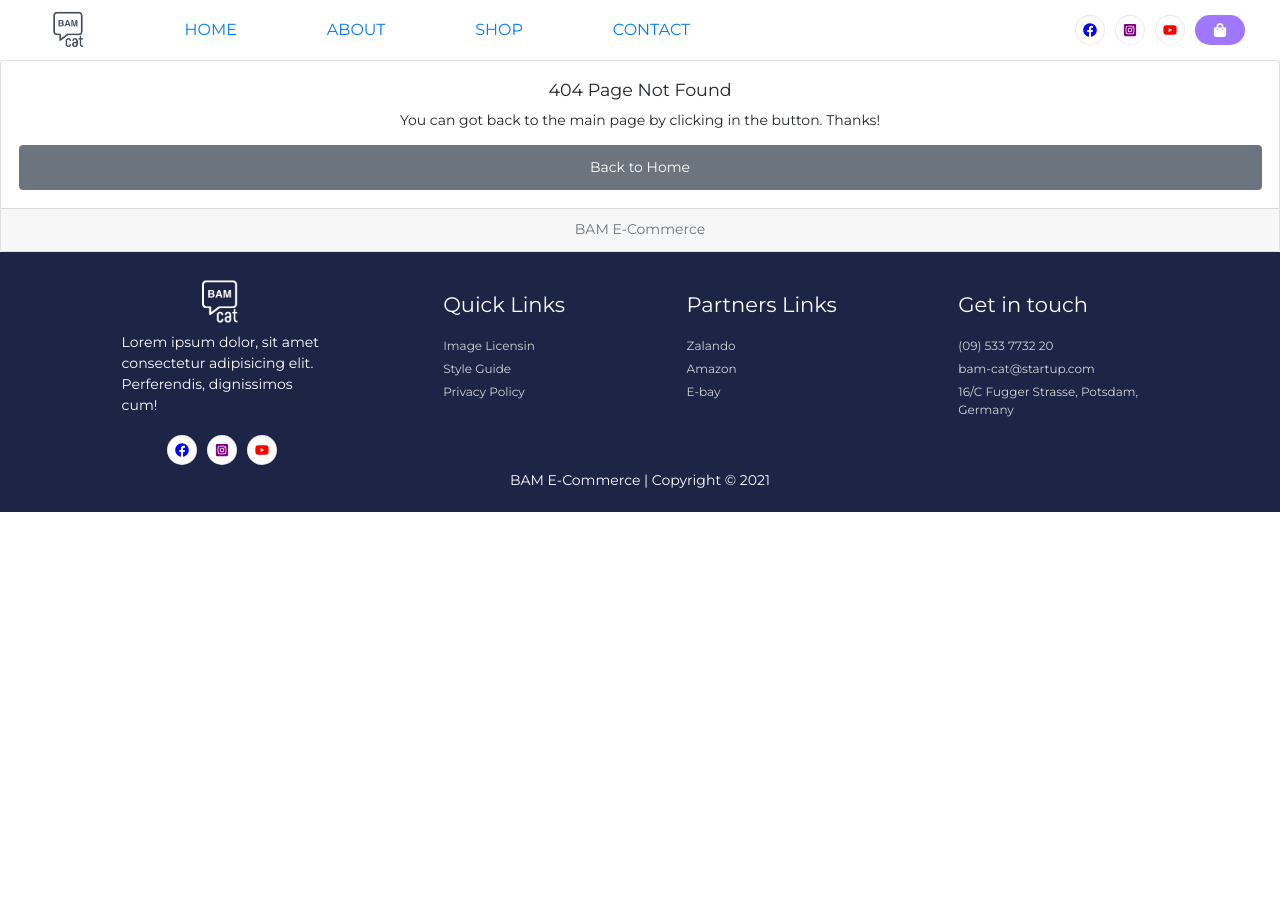
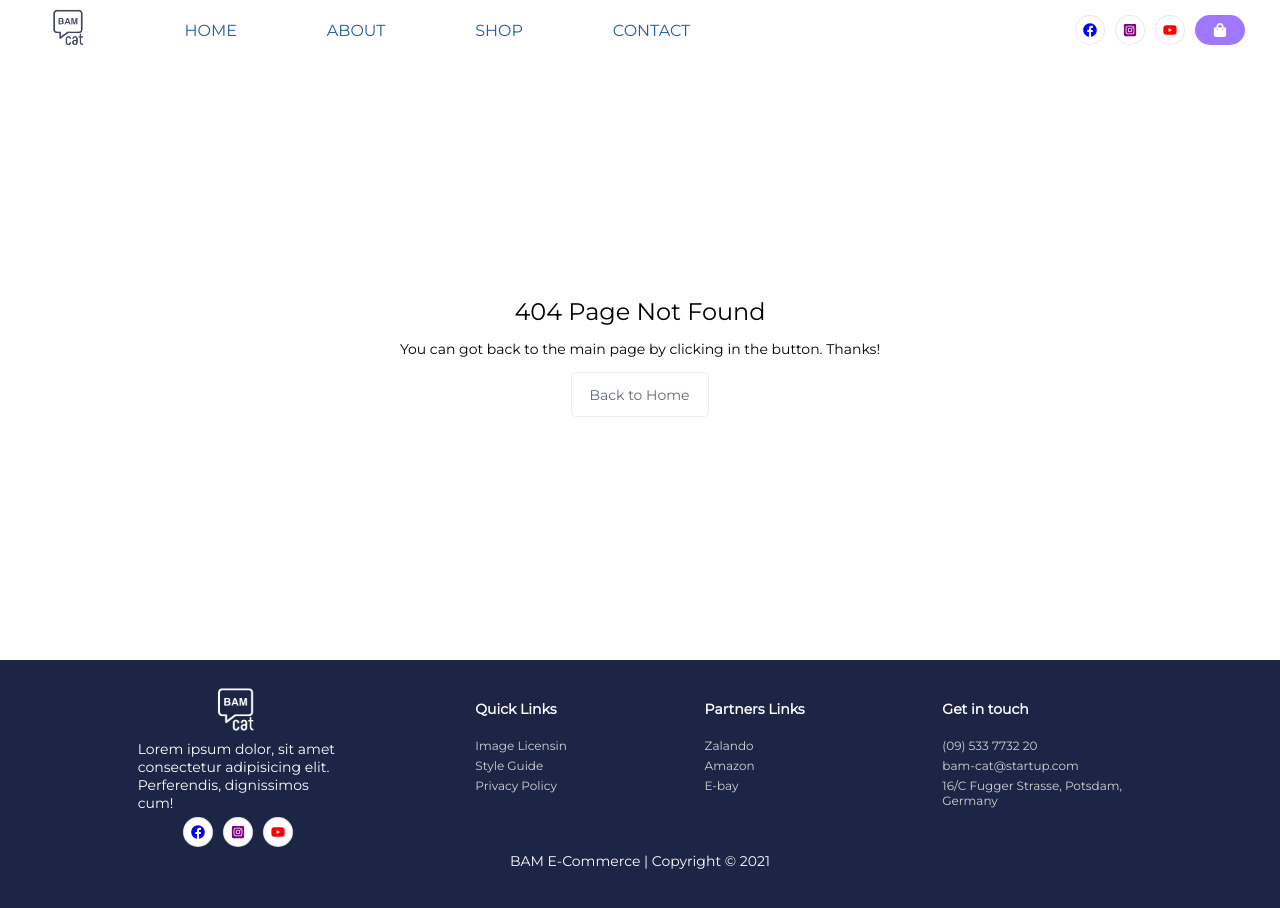
Before and after one commit to syed-ghufran-hassan/B.A.M-eCommerce, a React (Create React App) app: page /categories in a window 1280 px wide. Shown: the top 908 px of the page. Before the commit the page ends 800 px from the top, so only its background shows below. Built offline with nearby package versions, Linux system fonts and the light colour scheme.

Commit message:
Removing the bootstrap css and changing the PageNotFound content

```diff
--- a/src/features/Pages/PageNotFound.js
+++ b/src/features/Pages/PageNotFound.js
@@ -1,22 +1,18 @@
 import React from 'react'
-import "../styles/PageNotFound.css"
-import { Card, Button } from 'react-bootstrap';
+import "../styles/PageNotFound.css";
 import { Link } from "react-router-dom";
 
 function PageNotFound() {
   return (
-    <Card className="text-center">
-      <Card.Body>
-        <Card.Title>404 Page Not Found</Card.Title>
-        <Card.Text>
+    <div className="Container">
+        <div className="Title-PageNotFound">404 Page Not Found</div>
+        <p>
           You can got back to the main page by clicking in the button. Thanks!
-        </Card.Text>
+        </p>
         <Link to={{ pathname: "/" }}>
-          <Button variant="secondary">Back to Home</Button>
+          <button className="NotFoundButton">Back to Home</button>
         </Link>
-      </Card.Body>
-      <Card.Footer className="text-muted">BAM E-Commerce</Card.Footer>
-    </Card>
+    </div>
   )
 }
 
--- a/src/features/styles/PageNotFound.css
+++ b/src/features/styles/PageNotFound.css
@@ -0,0 +1,17 @@
+.Container {
+  width: 100vw;
+  height: 600px;
+  display: flex;
+  flex-direction: column;
+  justify-content: center;
+  align-items: center;
+}
+
+.Title-PageNotFound {
+  margin: 1rem;
+  font-size: 24px;
+}
+
+.Text-PageNotFound {
+  margin: 1rem;
+}
--- a/src/index.js
+++ b/src/index.js
@@ -1,7 +1,6 @@
 import React from "react";
 import ReactDOM from "react-dom";
 import App from "./App";
-import 'bootstrap/dist/css/bootstrap.min.css';
 import { Provider } from "react-redux";
 import store from "./store.js";
 
```
